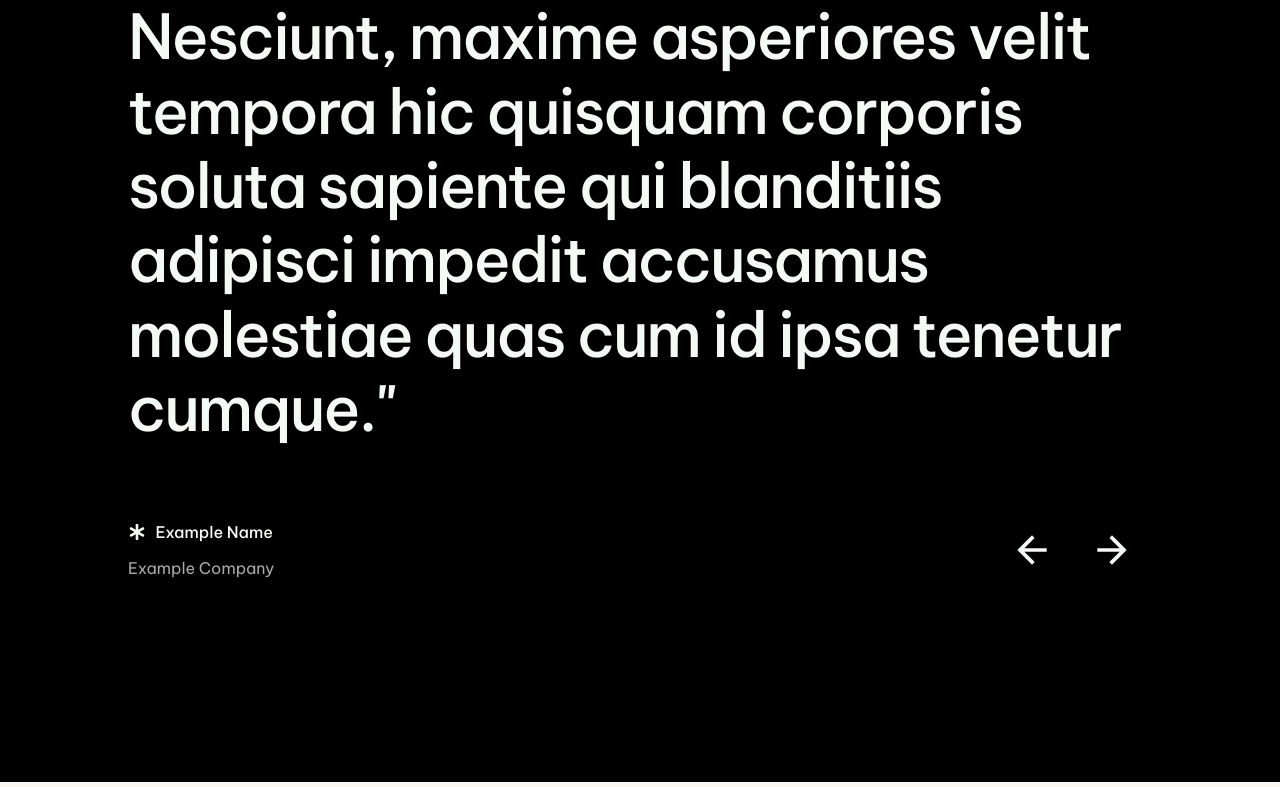
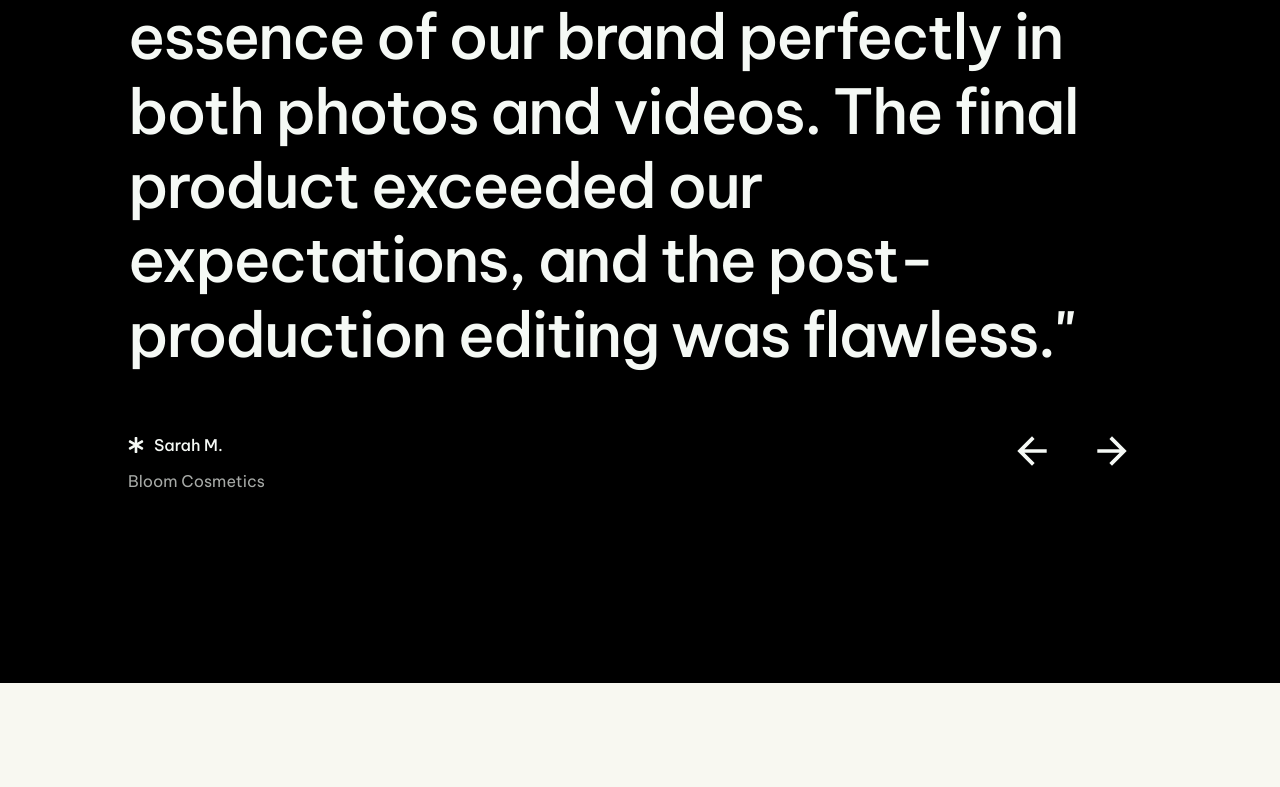
Before and after one commit to SnayderRodrigues/react-study, a React (Vite) app: page /about in a window 1280 px wide. Shown: the part 4778-5565 px from the top of the page. Built offline with nearby package versions, Linux system fonts and the light colour scheme.

Commit message:
add slide functionality to testimonials section on about page

```diff
--- a/src/pages/about/AboutPage.jsx
+++ b/src/pages/about/AboutPage.jsx
@@ -11,6 +11,33 @@ import { FaAsterisk } from "react-icons/fa";
 import { IoMdArrowForward } from "react-icons/io";
 
 const AboutPage = () => {
+
+  document.addEventListener("DOMContentLoaded", function () {
+    const leftButton = document.getElementById("leftButton");
+    const rightButton = document.getElementById("rightButton");
+    const sliderItems = document.querySelectorAll(
+      ".aboutPageTestemonials__slider"
+    );
+    let currentIndex = 0;
+
+    function showItem(index) {
+      sliderItems.forEach((item) => item.classList.remove("slider-active"));
+      sliderItems[index].classList.add("slider-active");
+    }
+
+    leftButton.addEventListener("click", function () {
+      currentIndex =
+        currentIndex === 0 ? sliderItems.length - 1 : currentIndex - 1;
+      showItem(currentIndex);
+    });
+
+    rightButton.addEventListener("click", function () {
+      currentIndex =
+        currentIndex === sliderItems.length - 1 ? 0 : currentIndex + 1;
+      showItem(currentIndex);
+    });
+  });
+
   return (
     <main>
       <section className="aboutPageHero">
@@ -105,24 +132,75 @@ const AboutPage = () => {
       </section>
       <section className="aboutPageTestemonials">
         <div className="wrapper-medium aboutPageTestemonials__wrapper">
+          <div className="aboutPageTestemonials__slider slider-active">
             <h2 className="aboutPageTestemonials__headline">
-            "Lorem ipsum dolor sit amet consectetur adipisicing elit. Nesciunt,
-            maxime asperiores velit tempora hic quisquam corporis soluta
-            sapiente qui blanditiis adipisci impedit accusamus molestiae quas
-            cum id ipsa tenetur cumque."
+              "Working with Array Studio was fantastic! They captured the
+              essence of our brand perfectly in both photos and videos. The
+              final product exceeded our expectations, and the post-production
+              editing was flawless."
             </h2>
             <div className="aboutPageTestemonials__author">
               <div className="author-div">
                 <span className="author-name">
-                <FaAsterisk /> Example Name
+                  <FaAsterisk /> Sarah M.
                 </span>
-              <span>Example Company</span>
+                <span>Bloom Cosmetics</span>
+              </div>
+            </div>
+          </div>
+          <div className="aboutPageTestemonials__slider">
+            <h2 className="aboutPageTestemonials__headline">
+              "From the initial consultation to the final delivery, Array Studio
+              provided exceptional service. Their creativity and attention to
+              detail truly shined through. We'll definitely be returning for
+              future projects."
+            </h2>
+            <div className="aboutPageTestemonials__author">
+              <div className="author-div">
+                <span className="author-name">
+                  <FaAsterisk /> David L.
+                </span>
+                <span>The Rustic Table</span>
+              </div>
+            </div>
+          </div>
+          <div className="aboutPageTestemonials__slider">
+            <h2 className="aboutPageTestemonials__headline">
+              "I was nervous about my headshot photoshoot, but the team at Array
+              Studio made me feel comfortable and confident. They helped me
+              achieve a professional and polished look that I love."
+            </h2>
+            <div className="aboutPageTestemonials__author">
+              <div className="author-div">
+                <span className="author-name">
+                  <FaAsterisk /> Emily C.
+                </span>
+                <span>Freelance Writer</span>
+              </div>
+            </div>
+          </div>
+          <div className="aboutPageTestemonials__slider">
+            <h2 className="aboutPageTestemonials__headline">
+              "Array Studio brought our vision for a product launch video to
+              life. Their collaborative spirit and expertise in storytelling
+              made the entire process seamless. We couldn't be happier with the
+              final result."
+            </h2>
+            <div className="aboutPageTestemonials__author">
+              <div className="author-div">
+                <span className="author-name">
+                  <FaAsterisk /> John P.
+                </span>
+                <span>GreenTech Solutions</span>
+              </div>
+            </div>
           </div>
           <div className="navigation">
-              <button className="navigation-button-left">
+            <div className="navigation-div">
+              <button className="navigation-button-left" id="leftButton">
                 <IoMdArrowForward />
               </button>
-              <button className="navigation-button-right">
+              <button className="navigation-button-right" id="rightButton">
                 <IoMdArrowForward />
               </button>
             </div>
--- a/src/pages/home/Testemonials.jsx
+++ b/src/pages/home/Testemonials.jsx
@@ -28,7 +28,7 @@ const Testemonials = () => {
                 "From the initial consultation to the final delivery, Array
                 Studio provided exceptional service. Their creativity and
                 attention to detail truly shined through. We'll definitely be
-                returning for future projects.
+                returning for future projects."
               </p>
               <div className="testemonials__card-title">
                 <img src={Cat} alt="" />
--- a/src/styles/pages/about/_aboutpage.scss
+++ b/src/styles/pages/about/_aboutpage.scss
@@ -95,10 +95,28 @@
   background-color: var(--black);
   padding: 12rem 0;
 
+  &__wrapper {
+    display: grid;
+    position: relative;
+  }
+  &__slider {
+    background-color: var(--black);
+    display: grid;
+    grid-template-rows: 1fr auto;
+    grid-area: 1 / -1;
+    margin: 0;
+    padding: 0;
+    align-items: center;
+    opacity: 0;
+    z-index: 0;
+  }
+  &__slider.slider-active {
+    opacity: 1;
+    z-index: 1;
+  }
   &__headline {
     display: inline-block;
     margin-bottom: 4rem;
-    clip-path: polygon(0 0, 100% 0, 100% 100%, 0 100%);
   }
   &__author {
     display: flex;
@@ -108,7 +126,7 @@
   .author-div {
     display: flex;
     flex-direction: column;
-    align-items: center;
+    align-items: flex-start;
     gap: 1rem;
 
     span:not(:first-of-type) {
@@ -124,12 +142,19 @@
     }
   }
   .navigation {
-    display: flex;
+    grid-area: 1 / -1;
+    z-index: 1;
+    align-self: flex-end;
+    justify-self: flex-end;
     border-radius: 999px;
     transition: background-color 200ms linear;
 
     &:hover {
-      background-color: var(--gray);
+      background-color: var(--black-shade);
+    }
+
+    &-div {
+      display: flex;
     }
   }
   .navigation-button-left, .navigation-button-right {
@@ -145,7 +170,7 @@
       transition: color 200ms linear;
     }
     svg:hover {
-      color: var(--black);
+      color: var(--green);
     }
   }
   .navigation-button-left {
```
Lines whose indentation alone changed are shown as unchanged.
